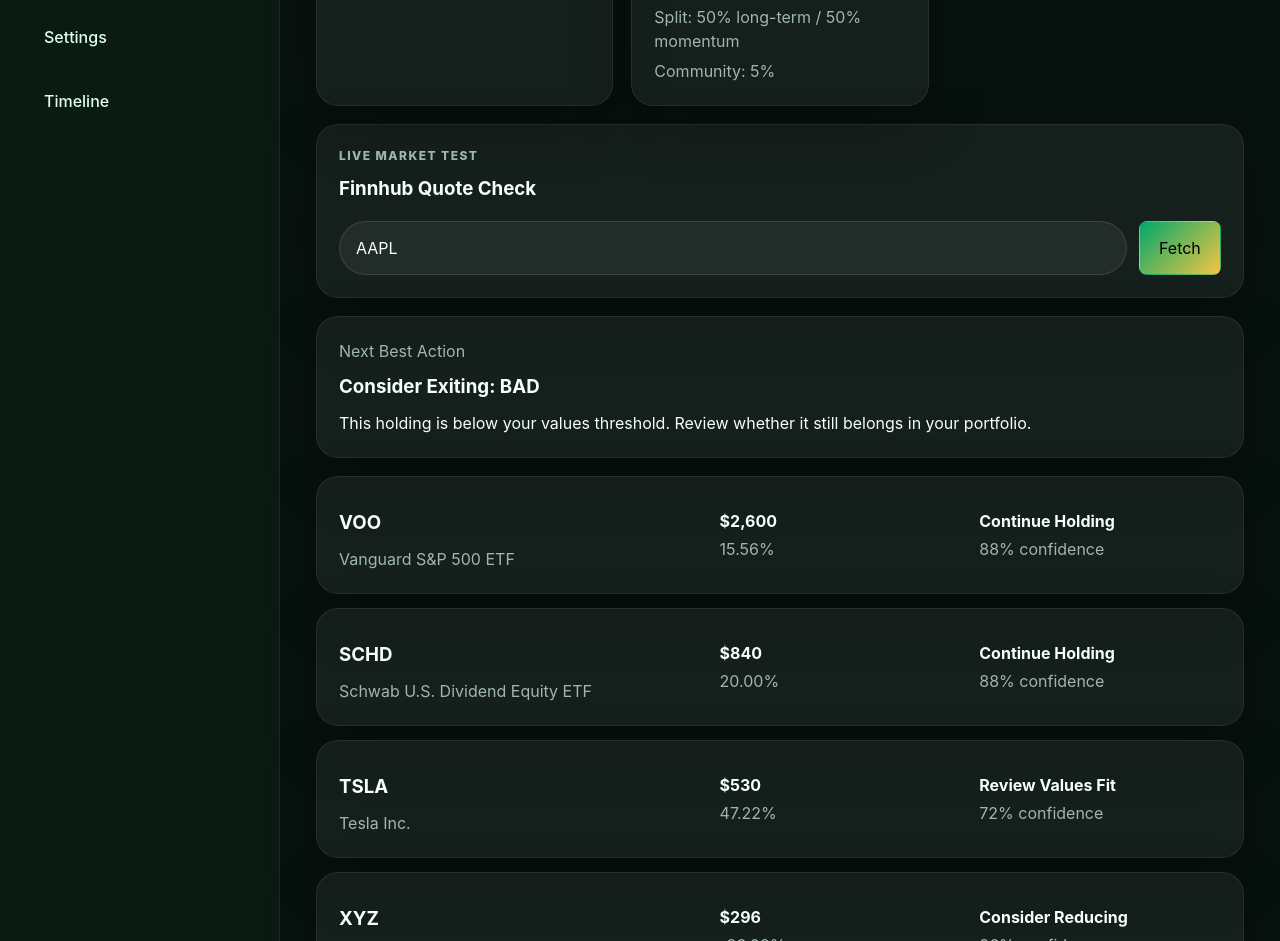
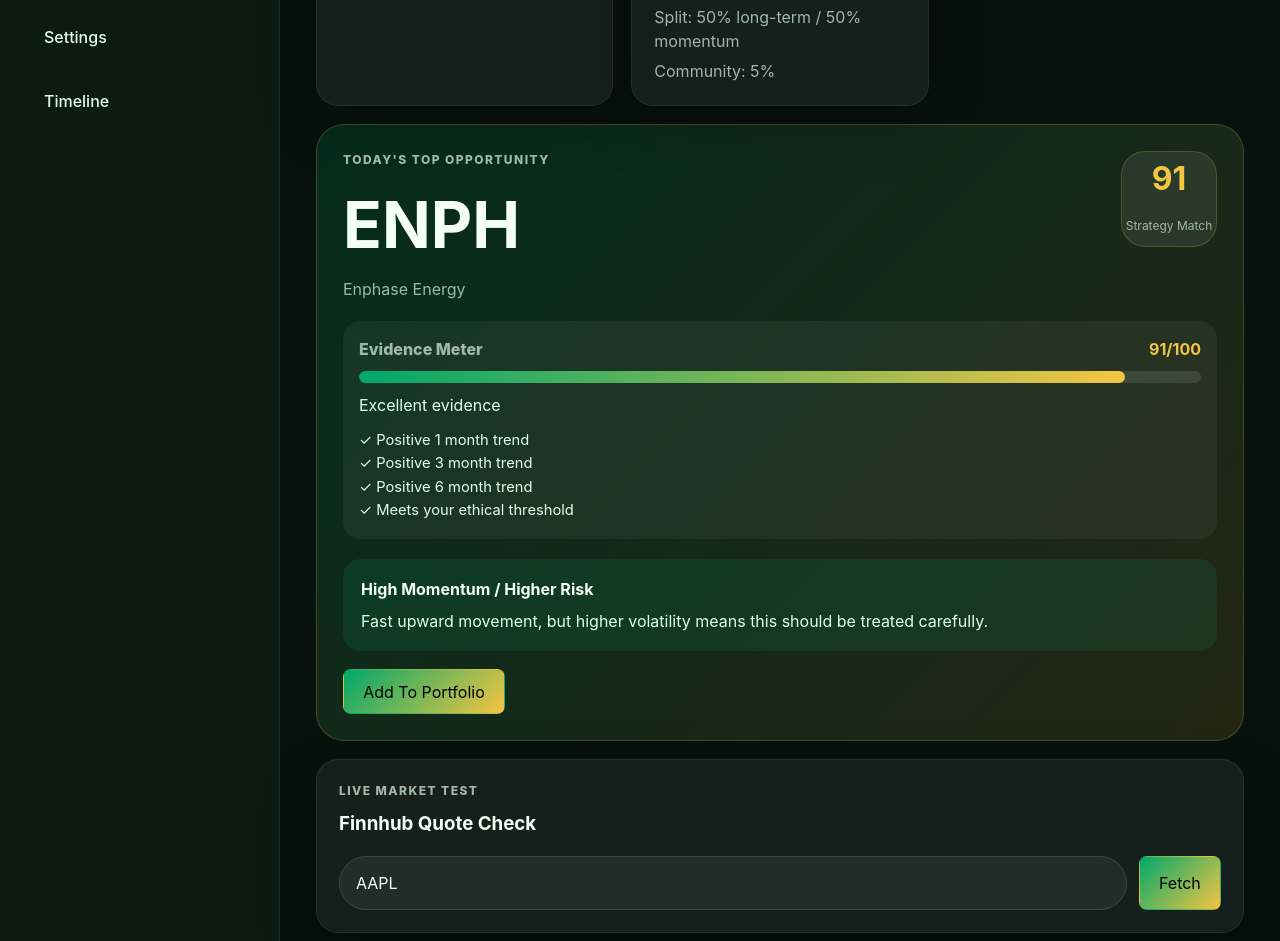
Before and after one commit to rtocastro/sponduli, a React (Vite) app: page / in a window 1280 px wide. Shown: the part 540-1481 px from the top of the page. Built offline with nearby package versions, Linux system fonts and the light colour scheme.

Commit message:
added top opp card and passed into dashboard

```diff
--- a/src/App.css
+++ b/src/App.css
@@ -848,6 +848,42 @@
   font-size: 0.92rem;
 }
 
+.top-opportunity-card {
+  margin-top: 18px;
+  padding: 26px;
+  border-radius: 28px;
+  background:
+    linear-gradient(
+      135deg,
+      rgba(0, 168, 107, 0.18),
+      rgba(244, 197, 66, 0.12)
+    );
+  border: 1px solid rgba(244, 197, 66, 0.22);
+}
+
+.top-opportunity-header {
+  display: flex;
+  justify-content: space-between;
+  gap: 18px;
+  align-items: flex-start;
+}
+
+.top-opportunity-header h3 {
+  margin: 8px 0 4px;
+  font-size: clamp(2rem, 5vw, 4rem);
+}
+
+.top-opportunity-header p {
+  margin: 0;
+  color: #9fb8aa;
+}
+
+@media (max-width: 700px) {
+  .top-opportunity-header {
+    flex-direction: column;
+  }
+}
+
 @media (max-width: 700px) {
   .investment-preview {
     grid-template-columns: 1fr;
--- /dev/null
+++ b/src/components/TopOpportunityCard.jsx
@@ -0,0 +1,84 @@
+import { useState } from "react";
+import watchlist from "../data/mockWatchlist";
+import AddFromWatchlistModal from "./AddFromWatchlistModal";
+import EvidenceMeter from "./EvidenceMeter";
+import { useSettings } from "../context/SettingsContext";
+import {
+  calculateMomentumScore,
+  calculateOpportunityScore,
+  getEvidenceReasons,
+  getOpportunityType,
+} from "../utils/momentumEngine";
+
+function TopOpportunityCard() {
+  const { minimumEthicalScore } = useSettings();
+  const [selectedItem, setSelectedItem] = useState(null);
+
+  const topOpportunity = [...watchlist]
+    .map((item) => {
+      const strategyMatch = calculateOpportunityScore(
+        item,
+        minimumEthicalScore
+      );
+
+      const evidenceScore = calculateMomentumScore(item);
+
+      return {
+        ...item,
+        strategyMatch,
+        evidenceScore,
+        evidenceReasons: getEvidenceReasons(item, minimumEthicalScore),
+        opportunityType: getOpportunityType(item),
+      };
+    })
+    .sort((a, b) => {
+      const aScore = a.strategyMatch * 0.55 + a.evidenceScore * 0.45;
+      const bScore = b.strategyMatch * 0.55 + b.evidenceScore * 0.45;
+
+      return bScore - aScore;
+    })[0];
+
+  if (!topOpportunity) return null;
+
+  return (
+    <article className="top-opportunity-card">
+      <div className="top-opportunity-header">
+        <div>
+          <p className="eyebrow">Today's Top Opportunity</p>
+          <h3>{topOpportunity.ticker}</h3>
+          <p>{topOpportunity.name}</p>
+        </div>
+
+        <div className="score-badge">
+          <strong>{topOpportunity.strategyMatch}</strong>
+          <span>Strategy Match</span>
+        </div>
+      </div>
+
+      <EvidenceMeter
+        score={topOpportunity.evidenceScore}
+        reasons={topOpportunity.evidenceReasons}
+      />
+
+      <div className="opportunity-callout">
+        <strong>{topOpportunity.opportunityType}</strong>
+        <p>{topOpportunity.reason}</p>
+      </div>
+
+      <button
+        className="primary-button watchlist-add-button"
+        onClick={() => setSelectedItem(topOpportunity)}
+      >
+        Add To Portfolio
+      </button>
+
+      <AddFromWatchlistModal
+        item={selectedItem}
+        isOpen={Boolean(selectedItem)}
+        onClose={() => setSelectedItem(null)}
+      />
+    </article>
+  );
+}
+
+export default TopOpportunityCard;
--- a/src/pages/Dashboard.jsx
+++ b/src/pages/Dashboard.jsx
@@ -4,6 +4,7 @@
 import { useSettings } from "../context/SettingsContext";
 import LiveMarketTest from "../components/LiveMarketTest";
 // import LiveTrendTest from "../components/LiveTrendTest";
+import TopOpportunityCard from "../components/TopOpportunityCard";
 
 import { useState } from "react";
 import AddInvestmentModal from "../components/AddInvestmentModal";
@@ -84,6 +85,7 @@
         </article>
       </div>
 
+      <TopOpportunityCard />
       <LiveMarketTest />
       {/* <LiveTrendTest /> */}
 
```
